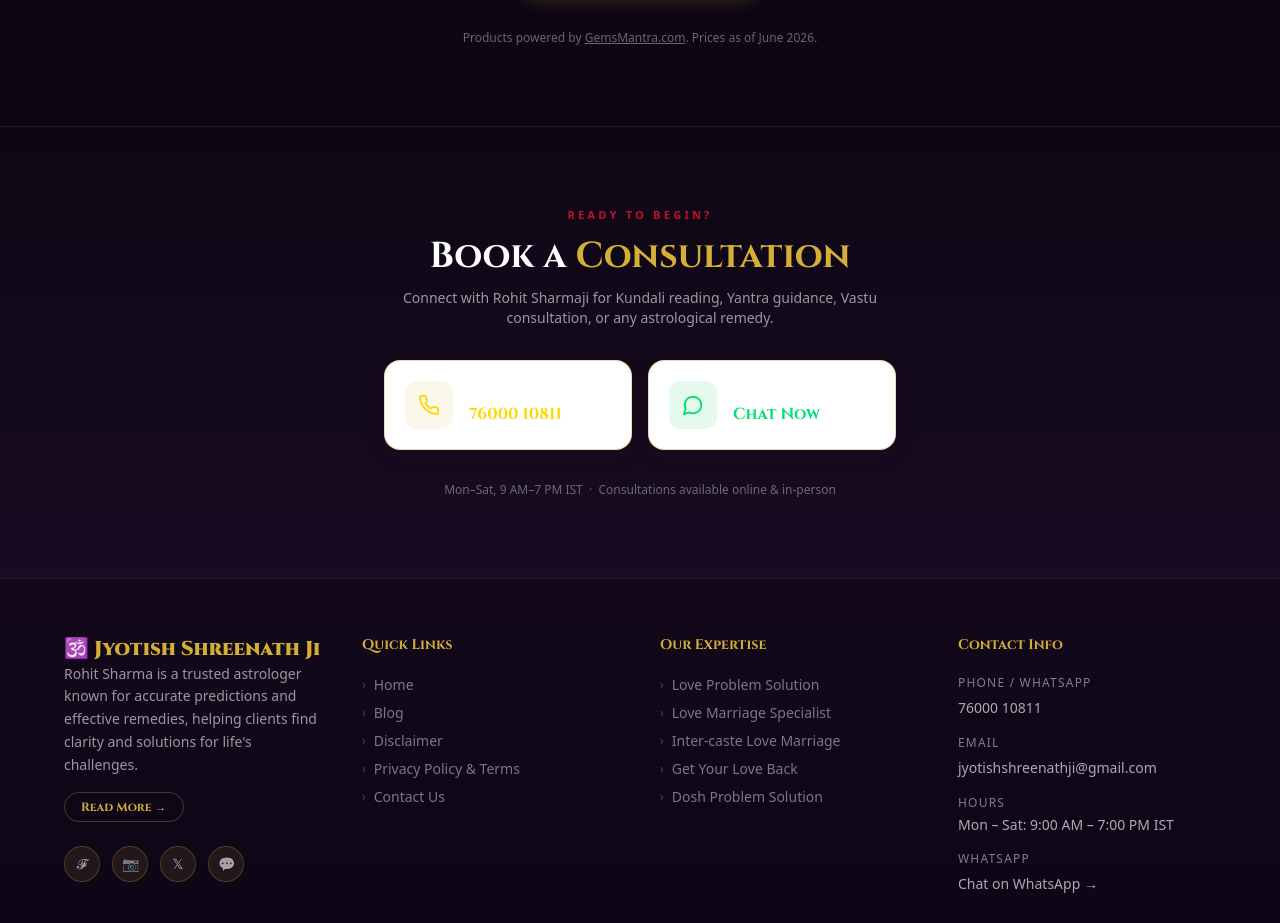
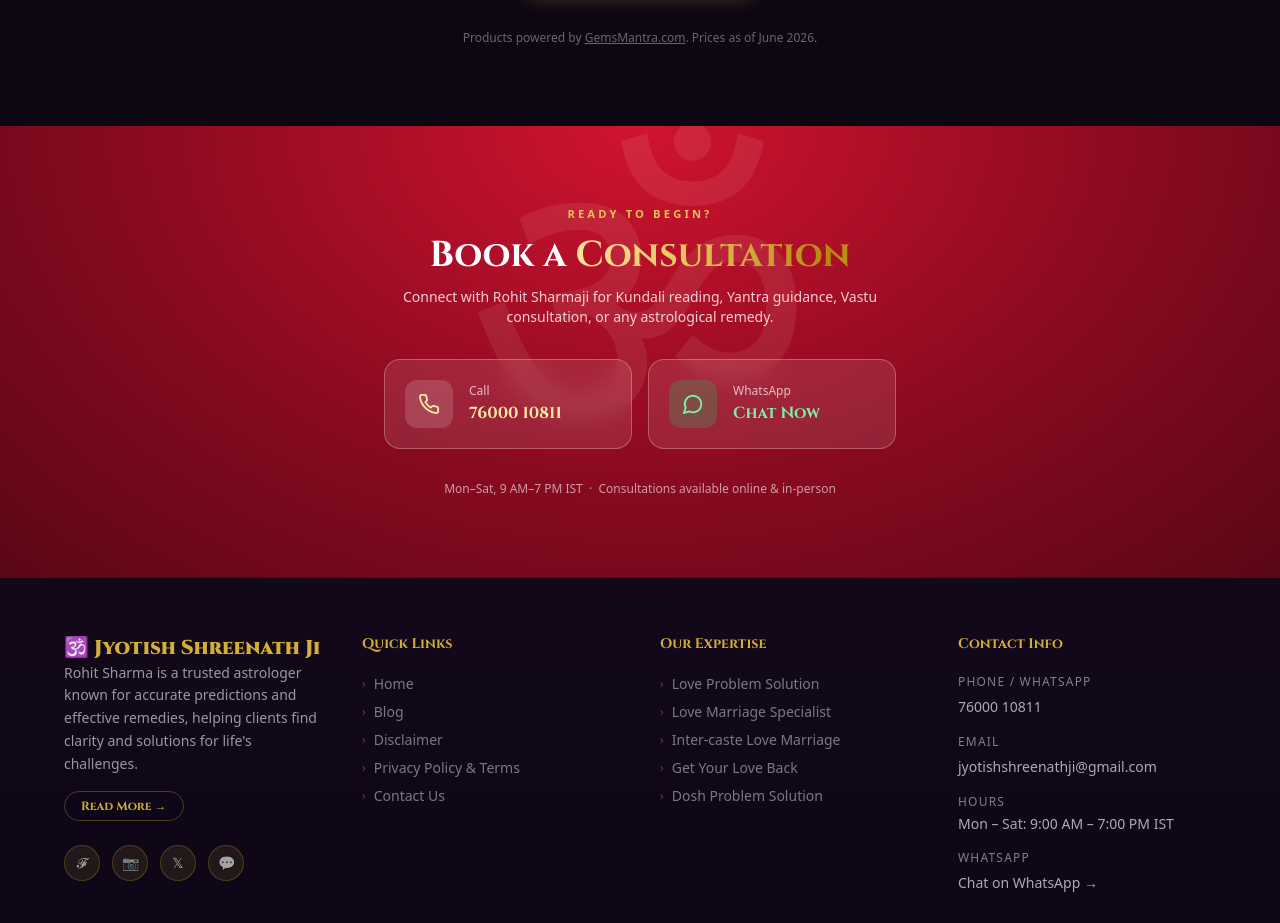
Before and after one commit to Sanchitjha/Astrologer, a Next.js app: page / in a window 1280 px wide. Shown: the part 9960-10883 px from the top of the page. Built offline with nearby package versions, Linux system fonts and the light colour scheme.

Commit message:
feat: add foundational UI components for main site navigation, services, yantras, and contact sections

```diff
--- a/components/ContactCTA.js
+++ b/components/ContactCTA.js
@@ -1,19 +1,21 @@
-import Link from 'next/link';
 import { Phone, MessageCircle } from 'lucide-react';
 
 export default function ContactCTA() {
   return (
     <section
-      className="py-20 px-4 border-t border-[#D4AF37]/8"
-      style={{ background: 'linear-gradient(180deg, #0D0714 0%, #180B22 100%)' }}
+      className="relative py-20 px-4 overflow-hidden"
+      style={{ background: 'radial-gradient(ellipse at 50% 0%, #D11330 0%, #8A0A20 55%, #5A0715 100%)' }}
     >
-      <div className="max-w-3xl mx-auto text-center space-y-8">
+      <div className="om-watermark" aria-hidden="true"
+           style={{ fontFamily: 'var(--font-devanagari)', fontSize: 'clamp(160px,30vw,380px)' }}>ॐ</div>
+
+      <div className="relative z-10 max-w-3xl mx-auto text-center space-y-8">
         <div>
-          <p className="section-label mb-3">Ready to Begin?</p>
+          <p className="section-label section-label-gold mb-3">Ready to Begin?</p>
           <h2 className="text-3xl md:text-4xl font-bold text-white" style={{ fontFamily: 'var(--font-cinzel)' }}>
-            Book a <span className="text-[#D4AF37]">Consultation</span>
+            Book a <span className="text-gold-shimmer">Consultation</span>
           </h2>
-          <p className="text-white/58 text-sm mt-3 max-w-lg mx-auto">
+          <p className="text-white/80 text-sm mt-3 max-w-lg mx-auto">
             Connect with Rohit Sharmaji for Kundali reading, Yantra guidance, Vastu consultation, or any astrological remedy.
           </p>
         </div>
@@ -21,14 +23,14 @@ export default function ContactCTA() {
         <div className="grid sm:grid-cols-2 gap-4 max-w-lg mx-auto">
           <a
             href="tel:7600010811"
-            className="glass-card rounded-2xl p-5 flex items-center gap-4 hover:border-[#D4AF37]/50 transition-all group"
+            className="glass-card-red rounded-2xl p-5 flex items-center gap-4 transition-all group"
           >
-            <div className="w-12 h-12 rounded-xl bg-[#D4AF37]/10 flex items-center justify-center group-hover:bg-[#D4AF37]/20 transition-colors shrink-0">
-              <Phone className="text-[#FFD700]" size={22} />
+            <div className="w-12 h-12 rounded-xl bg-white/15 flex items-center justify-center group-hover:bg-white/25 transition-colors shrink-0">
+              <Phone className="text-[#FFE9A8]" size={22} />
             </div>
             <div className="text-left">
-              <p className="text-white/58 text-xs mb-0.5">Call</p>
-              <p className="text-[#FFD700] font-bold" style={{ fontFamily: 'var(--font-cinzel)' }}>76000 10811</p>
+              <p className="text-white/70 text-xs mb-0.5">Call</p>
+              <p className="text-[#FFE9A8] font-bold" style={{ fontFamily: 'var(--font-cinzel)' }}>76000 10811</p>
             </div>
           </a>
 
@@ -36,19 +38,19 @@ export default function ContactCTA() {
             href="https://wa.me/917600010811?text=Namaste%20Rohit%20Sharmaji%2C%20I%20need%20astrological%20guidance."
             target="_blank"
             rel="noopener noreferrer"
-            className="glass-card rounded-2xl p-5 flex items-center gap-4 hover:border-green-500/40 transition-all group"
+            className="glass-card-red rounded-2xl p-5 flex items-center gap-4 transition-all group"
           >
-            <div className="w-12 h-12 rounded-xl bg-green-500/10 flex items-center justify-center group-hover:bg-green-500/20 transition-colors shrink-0">
-              <MessageCircle className="text-green-400" size={22} />
+            <div className="w-12 h-12 rounded-xl bg-green-400/20 flex items-center justify-center group-hover:bg-green-400/30 transition-colors shrink-0">
+              <MessageCircle className="text-green-300" size={22} />
             </div>
             <div className="text-left">
-              <p className="text-white/58 text-xs mb-0.5">WhatsApp</p>
-              <p className="text-green-400 font-bold" style={{ fontFamily: 'var(--font-cinzel)' }}>Chat Now</p>
+              <p className="text-white/70 text-xs mb-0.5">WhatsApp</p>
+              <p className="text-green-300 font-bold" style={{ fontFamily: 'var(--font-cinzel)' }}>Chat Now</p>
             </div>
           </a>
         </div>
 
-        <p className="text-white/38 text-xs">Mon–Sat, 9 AM–7 PM IST &nbsp;·&nbsp; Consultations available online & in-person</p>
+        <p className="text-white/60 text-xs">Mon–Sat, 9 AM–7 PM IST &nbsp;·&nbsp; Consultations available online & in-person</p>
       </div>
     </section>
   );
```
